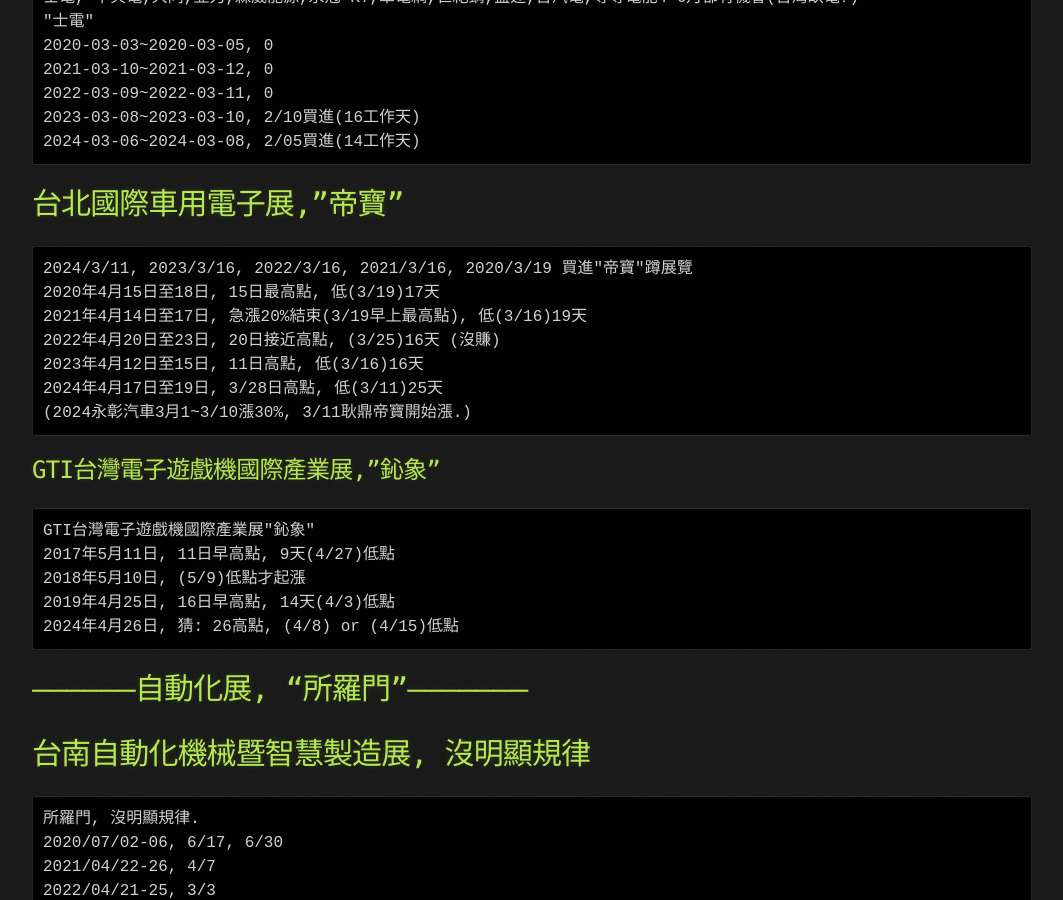
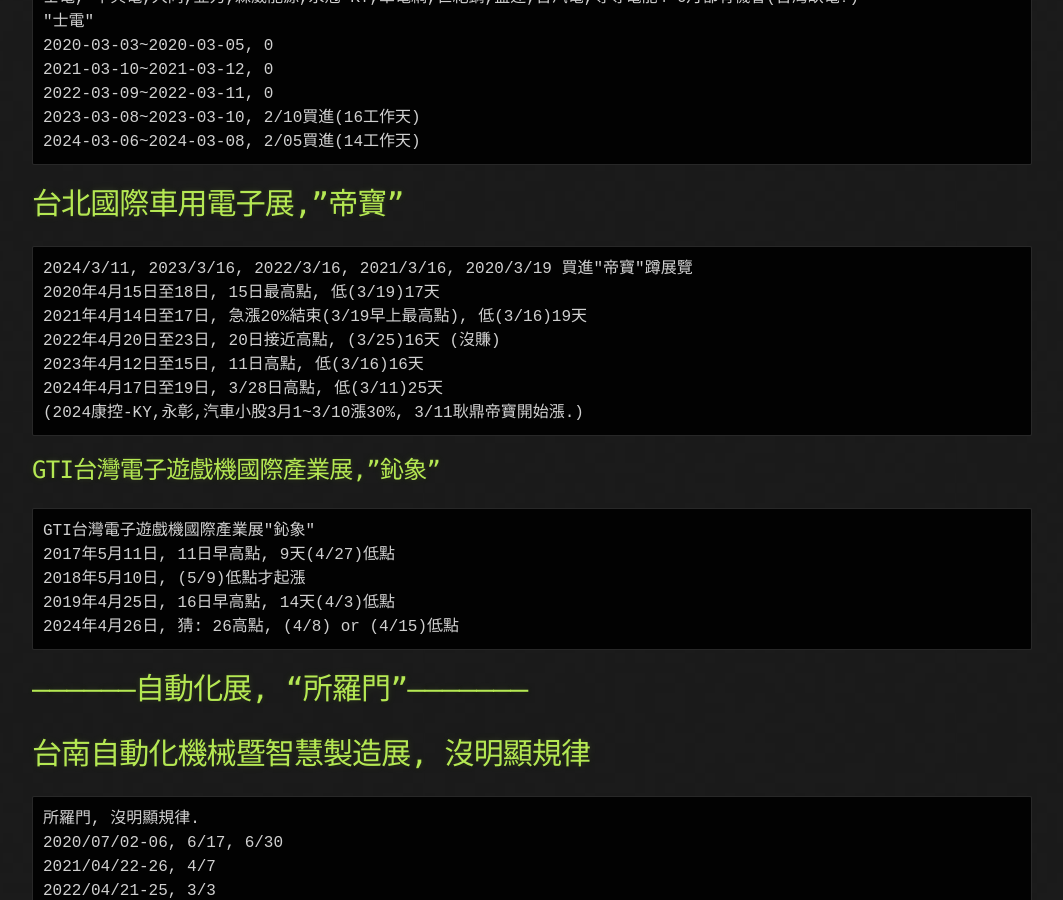
Before and after one commit to lepg5487/Stock_God, a Jekyll site: the page built from experience.md, in a window 1280 px wide and 900 px high, scrolled down 10228 px. Shown: the whole window, without its empty margins (108-1171 px from the left). Built offline with Jekyll 4.4.1, drawn with Linux system fonts in a browser that asks for light colours; our own code applies the rules of GitHub Pages for plain Markdown files.

Commit message:
Update experience.md

````diff
--- a/experience.md
+++ b/experience.md
@@ -406,7 +406,7 @@
 2022年4月20日至23日, 20日接近高點, (3/25)16天 (沒賺)
 2023年4月12日至15日, 11日高點, 低(3/16)16天
 2024年4⽉17⽇⾄19⽇, 3/28日高點, 低(3/11)25天
-(2024永彰汽車3月1~3/10漲30%, 3/11耿鼎帝寶開始漲.)
+(2024康控-KY,永彰,汽車小股3月1~3/10漲30%, 3/11耿鼎帝寶開始漲.)
 ```
 ## GTI台灣電子遊戲機國際產業展,"鈊象"
 ```
````
